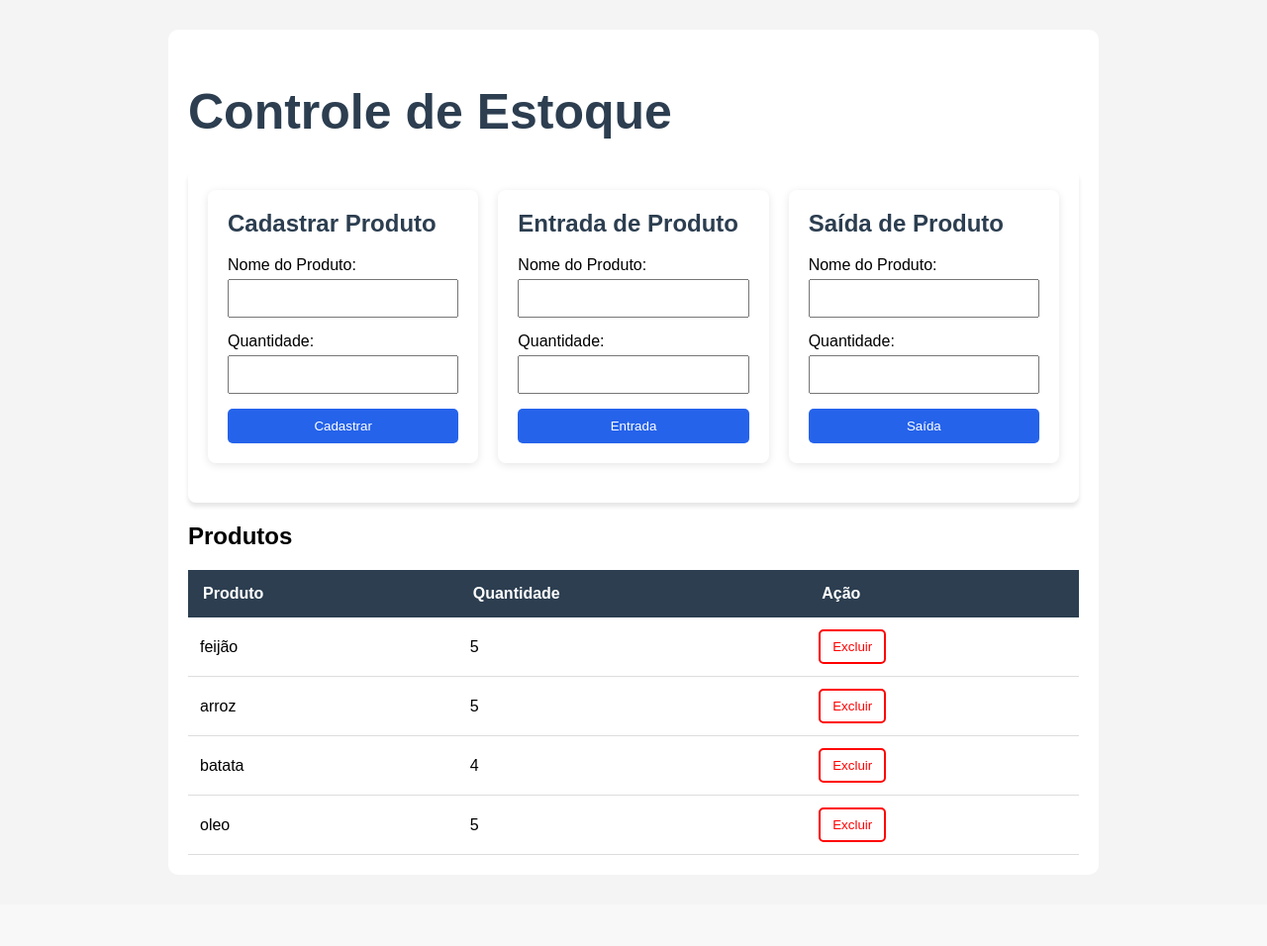
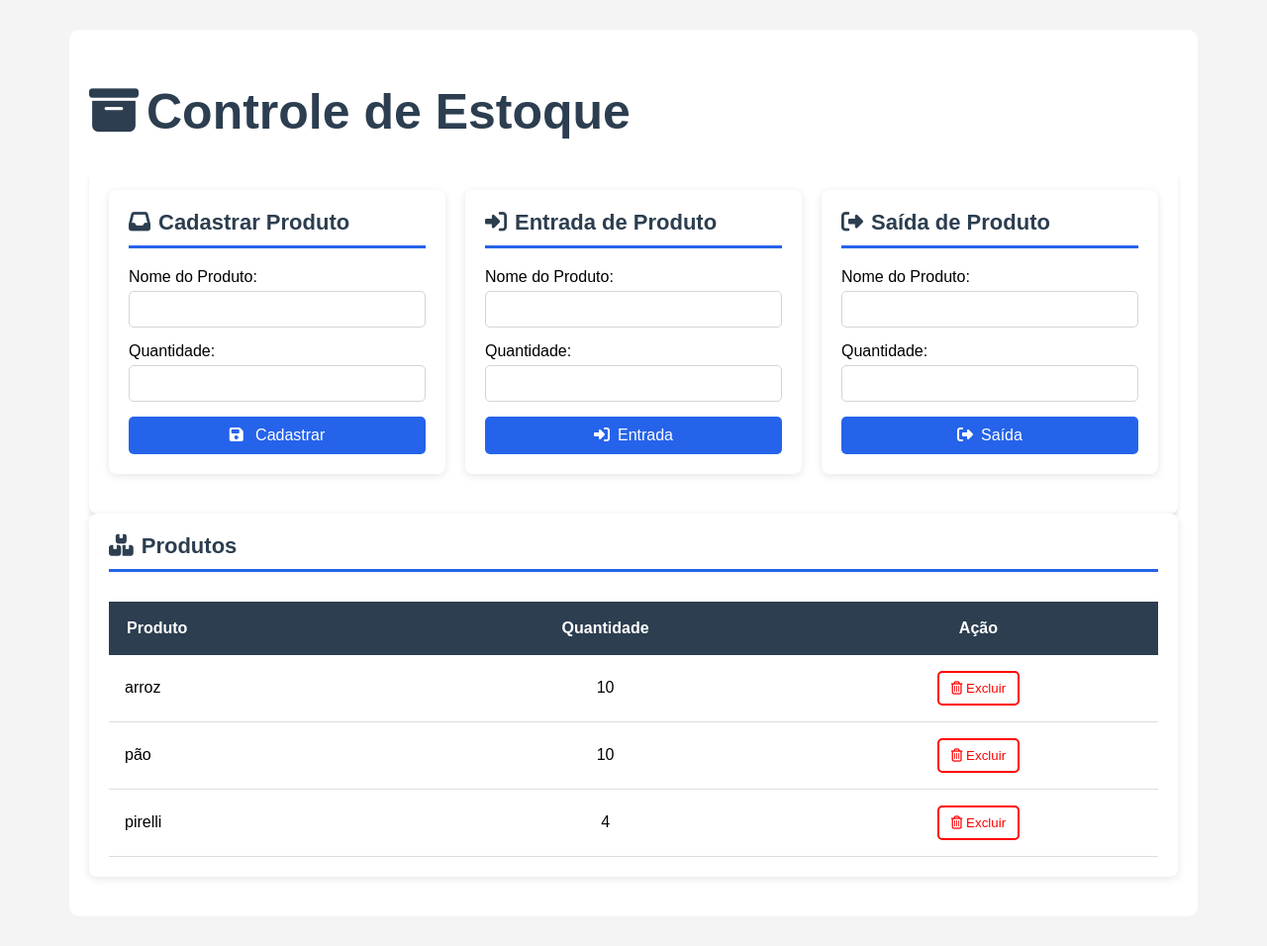
Before and after one commit to TrickStar255/Controle-de-estoque, a Flask app: page / in a window 1280 px wide. Shown: the whole page at 99% size. Before the commit the page ends 864 px from the top, so only its background shows below. Run offline with Flask 3, Linux system fonts and the light colour scheme.

Commit message:
Melhora layout da interface e estiliza componentes

```diff
--- a/Templates/index.html
+++ b/Templates/index.html
@@ -5,6 +5,8 @@
     <meta charset="UTF-8">
     <meta name="viewport" content="width=device-width, initial-scale=1.0">
     <title>Controle de Estoque</title>
+
+    <link rel="stylesheet" href="https://cdnjs.cloudflare.com/ajax/libs/font-awesome/6.7.2/css/all.min.css">
 
     <link rel="stylesheet" href="{{ url_for('static', filename='css/style.css') }}">
 </head>
@@ -15,7 +17,11 @@
 
         <header>
 
-            <h1>Controle de Estoque</h1>
+            <h1>
+
+                <i class="fa-solid fa-box-archive"></i>Controle de Estoque
+
+            </h1>
 
         </header>
 
@@ -43,7 +49,9 @@
 
             <div class="card">
 
-                <h2>Cadastrar Produto</h2>
+                <h2>
+                    <i class="fa-solid fa-inbox"></i>Cadastrar Produto
+                </h2>
 
                 <form action="/cadastrar" method="POST">
 
@@ -54,7 +62,12 @@
                     <label>Quantidade:</label>
                     <input type="number" name="quantidade" min="0" required>
 
-                    <button type="submit">Cadastrar</button>
+                    <button class="btn-principal" type="submit">
+
+                        <i class="fa-solid fa-floppy-disk"></i>
+                        Cadastrar
+
+                    </button>
 
                 </form>
 
@@ -63,7 +76,11 @@
 
             <div class="card">
 
-                <h2>Entrada de Produto</h2>
+                <h2>
+
+                    <i class="fa-solid fa-right-to-bracket"></i>Entrada de Produto
+
+                </h2>
 
                 <form action="/entrada" method="POST">
 
@@ -75,7 +92,11 @@
                     <input type="number" name="quantidade" min="1" required>
 
 
-                    <button type="submit">Entrada</button>
+                    <button class="btn-principal" type="submit">
+
+                         <i class="fa-solid fa-right-to-bracket"></i>Entrada
+
+                    </button>
 
                 </form>
 
@@ -84,7 +105,11 @@
 
             <div class="card">
 
-                <h2>Saída de Produto</h2>
+                <h2>
+
+                    <i class="fa-solid fa-right-from-bracket"></i>Saída de Produto
+
+                </h2>
 
                 <form action="/saida" method="POST">
 
@@ -95,8 +120,11 @@
                     <label>Quantidade:</label>
                     <input type="number" name="quantidade" min="1" required>
 
+                    <button class="btn-principal" type="submit">
 
-                    <button type="submit">Saída</button>
+                        <i class="fa-solid fa-right-from-bracket"></i>Saída
+
+                    </button>
 
                 </form>
 
@@ -106,8 +134,12 @@
 
 
         <section class="produtos">
+            <div class="card">
+                <h2>
 
-            <h2>Produtos</h2>
+                    <i class="fa-solid fa-boxes-stacked"></i>Produtos
+
+                </h2>
 
                 <table>
                     <tr>
@@ -129,7 +161,12 @@
 
                                 <input type="hidden" name="nome" value="{{ nome }}">
 
-                            <button class="btn-excluir" type="submit">Excluir</button>
+                                <button class="btn-excluir" type="submit">
+
+                                    <i class="fa-regular fa-trash-can"></i>
+                                    Excluir
+
+                                </button>
 
                             </form>
 
@@ -140,6 +177,7 @@
                     {% endfor %}
 
                 </table>
+            </div>
 
         </section>
 
--- a/estoque.json
+++ b/estoque.json
@@ -1,6 +1,5 @@
 {
-    "feij\u00e3o": 5,
-    "arroz": 5,
-    "batata": 4,
-    "oleo": 5
+    "arroz": 10,
+    "p\u00e3o": 10,
+    "pirelli": 4
 }
--- a/static/css/style.css
+++ b/static/css/style.css
@@ -8,11 +8,15 @@ body {
 }
 
 .container {
-    width: 900px;
+    width: 1100px;
     margin: 30px auto;
     background-color: white;
     padding: 20px;
     border-radius: 10px;
+}
+
+.container h1 i {
+    margin-right: 8px;
 }
 
 
@@ -51,8 +55,21 @@ h1 {
 
 .card h2 {
     margin-top: 0;
+    margin-bottom: 20px;
+    padding-bottom: 10px;
+
     color: #2c3e50;
-    font-size: 24px;
+    font-size: 22px;
+
+    border-bottom: 3px solid #2563eb;
+}
+
+.card h2 i {
+    margin-right: 8px;
+}
+
+.btn-principal i {
+    margin-right: 8px;
 }
 
 
@@ -70,14 +87,21 @@ h1 {
     padding: 10px;
     margin-bottom: 15px;
     box-sizing: border-box;
+    border-radius: 5px;
+    border: 1px solid #d1d5db;
+    transition: 0.3s;
 }
 
+.card input:focus {
+    border-color: #2563eb;
+    outline: none;
+}
 
 /* ==========================
    BOTÕES
 ========================== */
 
-.card button {
+.btn-principal {
     width: 100%;
     padding: 10px;
     background-color: #2563eb;
@@ -86,9 +110,10 @@ h1 {
     border-radius: 5px;
     cursor: pointer;
     transition: 0.3s;
+    font-size: 16px;
 }
 
-.card button:hover {
+.btn-principal:hover {
     background-color: #1d4ed8;
 }
 
@@ -140,18 +165,29 @@ table {
     border-collapse: collapse;
 }
 
+.produtos table {
+    margin-top: 30px;
+}
+
 th {
-    padding: 15px;
+    padding: 18px;
     background-color: #2c3e50;
     color: white;
     text-align: left;
 }
 
 td {
-    padding: 12px;
+    padding: 16px;
     border-bottom: 1px solid #ddd;
 }
 
 tr:hover {
     background-color: #f5f5f5;
 }
+
+td:nth-child(2),
+th:nth-child(2),
+td:nth-child(3),
+th:nth-child(3) {
+    text-align: center;
+}
```
Lines whose indentation alone changed are shown as unchanged.
